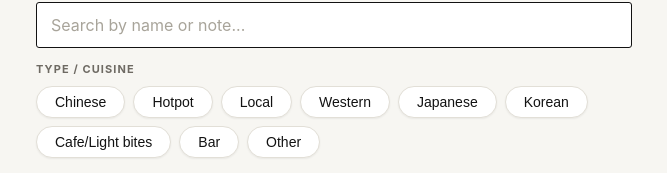
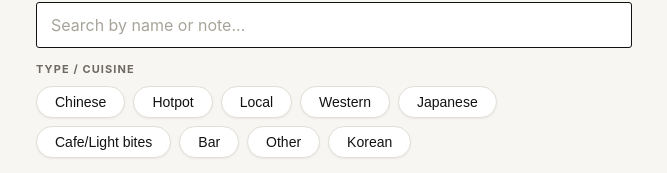
Before and after one commit to jemma-w/Shanghai-Edit, a plain HTML site: page index.html in a window 1280 px wide. Shown: the part 215-388 px from the top of the page, without its empty margins (306-973 px from the left). Drawn offline with Linux system fonts and the light colour scheme.

Commit message:
Update index.html

```diff
--- a/index.html
+++ b/index.html
@@ -343,7 +343,7 @@
     places.csv that isn't listed here just gets appended alphabetically
     at the end - so new tags never break, they just show up last.
   */
-  const TYPE_ORDER = ["Chinese", "Hotpot", "Local", "Western", "Japanese", "Korean", "Cafe/Light bites", "Bar", "Other"];
+  const TYPE_ORDER = ["Chinese", "Hotpot", "Local", "Western", "Japanese", "Cafe/Light bites", "Bar", "Other"];
 
   /*
     Minimal CSV parser: handles quoted fields, commas/quotes inside
```
